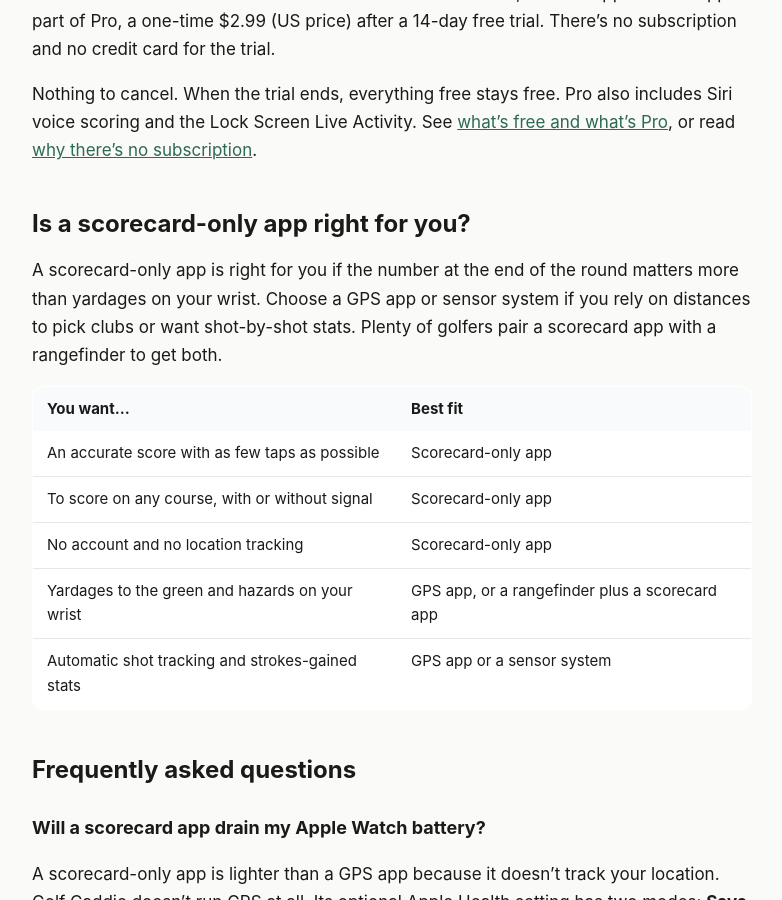
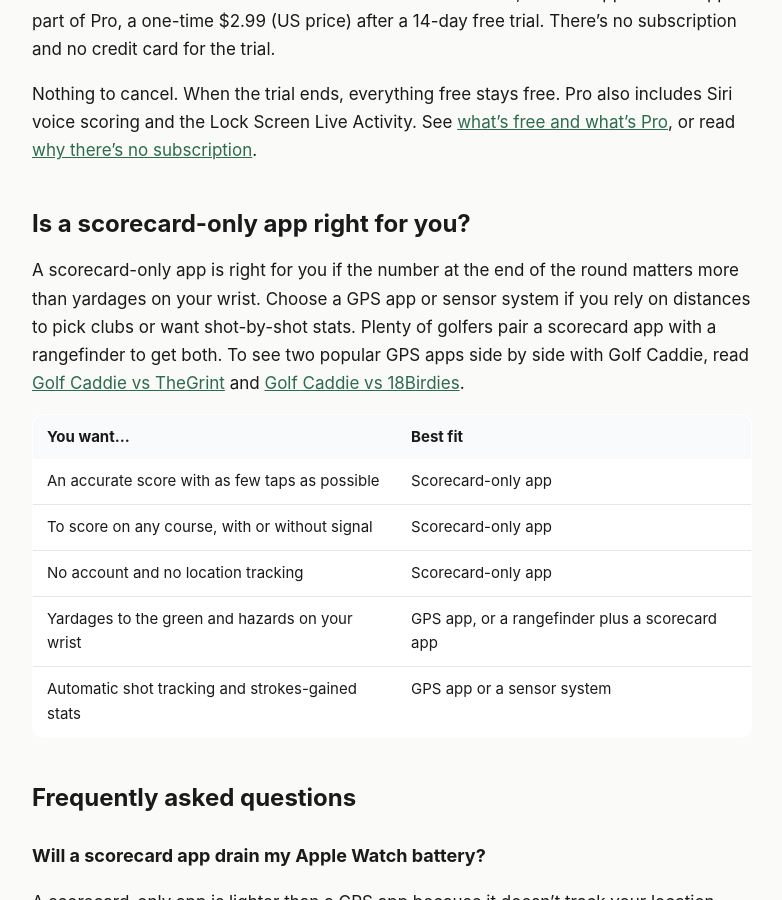
Before and after one commit to Carlos231/carlos231.github.io, a Jekyll site: the page built from apps/golf-caddie/guides/apple-watch-golf-scorecard-without-gps.md, in a window 1280 px wide and 900 px high, scrolled down 3629 px. Shown: the whole window, without its empty margins (248-1030 px from the left). Built offline with Jekyll 4.4.1, drawn with Linux system fonts in a browser that asks for light colours.

Commit message:
Link comparison guides from the no-GPS and no-subscription guides

```diff
--- a/apps/golf-caddie/guides/apple-watch-golf-scorecard-without-gps.md
+++ b/apps/golf-caddie/guides/apple-watch-golf-scorecard-without-gps.md
@@ -102,7 +102,7 @@
 
 ## Is a scorecard-only app right for you?
 
-A scorecard-only app is right for you if the number at the end of the round matters more than yardages on your wrist. Choose a GPS app or sensor system if you rely on distances to pick clubs or want shot-by-shot stats. Plenty of golfers pair a scorecard app with a rangefinder to get both.
+A scorecard-only app is right for you if the number at the end of the round matters more than yardages on your wrist. Choose a GPS app or sensor system if you rely on distances to pick clubs or want shot-by-shot stats. Plenty of golfers pair a scorecard app with a rangefinder to get both. To see two popular GPS apps side by side with {{ gc.short_name }}, read [{{ gc.short_name }} vs TheGrint](/apps/golf-caddie/guides/golf-caddie-vs-thegrint/) and [{{ gc.short_name }} vs 18Birdies](/apps/golf-caddie/guides/golf-caddie-vs-18birdies/).
 
 | You want… | Best fit |
 |---|---|
```
Also changed, not shown: apps/golf-caddie/guides/golf-scorecard-app-without-subscription.md (+1 -1 lines).
